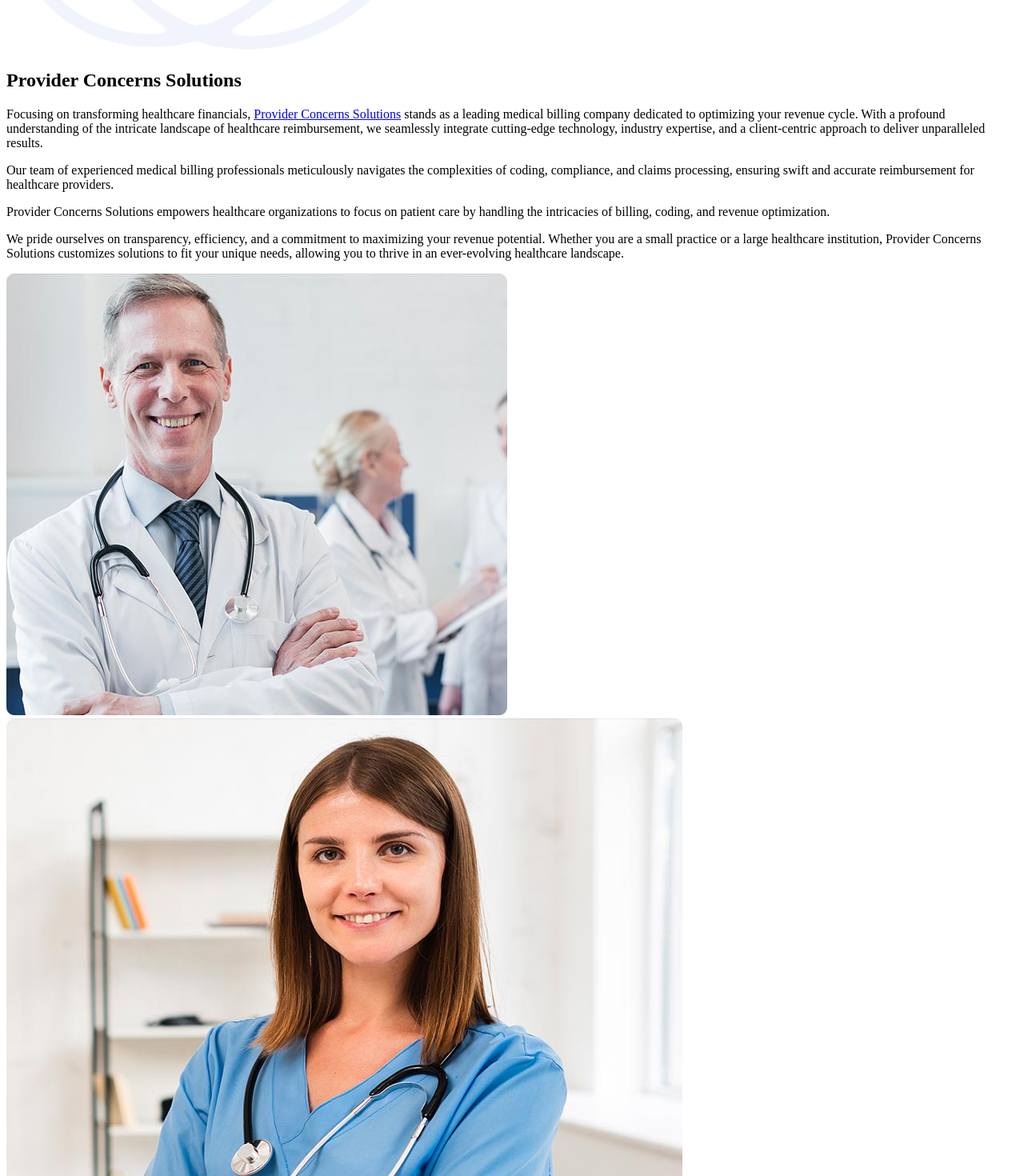
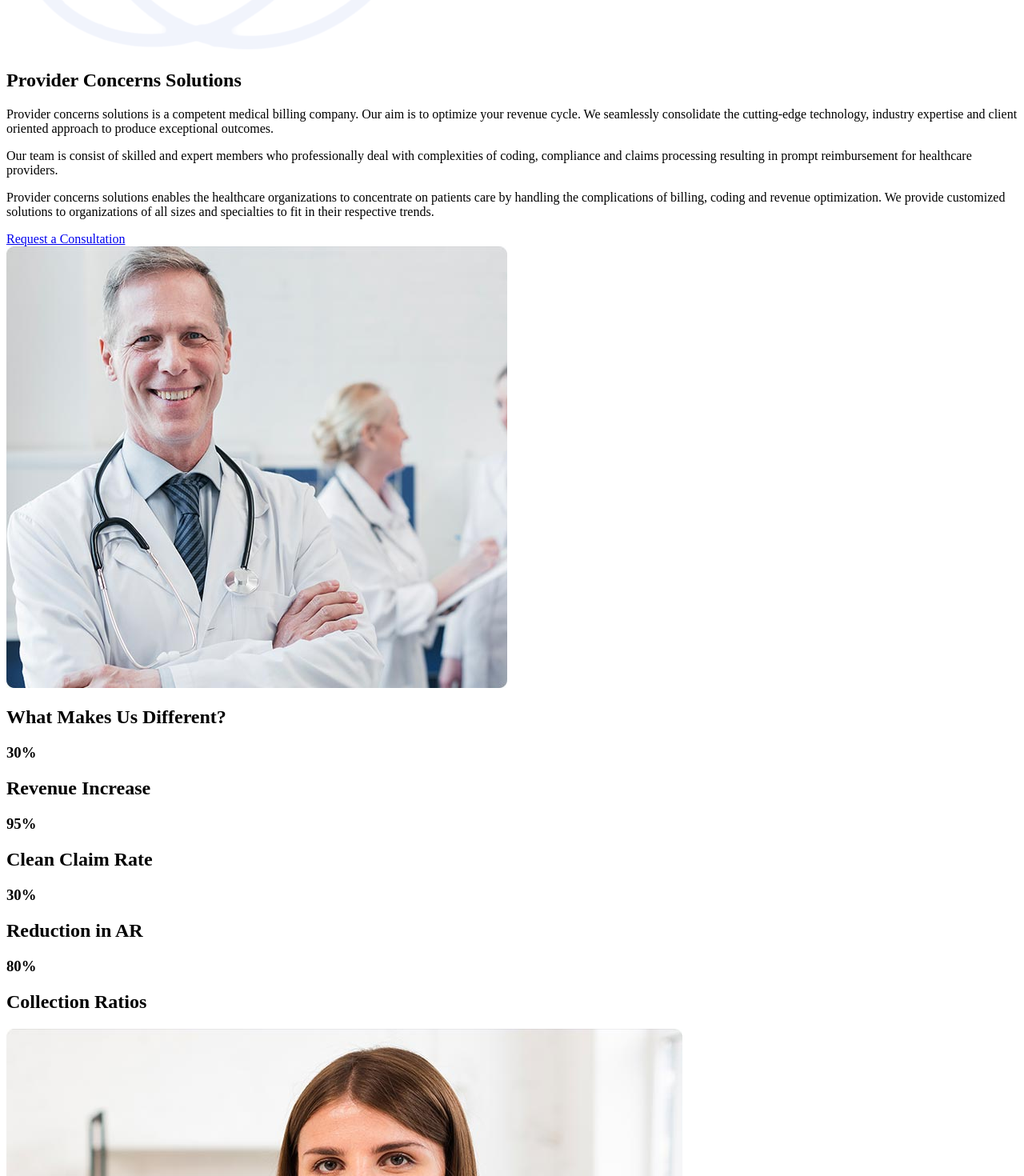
Before and after one commit to ahsanmughal757/provider-concerns, a Next.js app: page /about in a window 1280 px wide. Shown: the part 1220-2690 px from the top of the page at 80% size. Built offline with nearby package versions, Linux system fonts and the light colour scheme.

Commit message:
Changes in About Page

```diff
--- a/components/About/AboutContent.js
+++ b/components/About/AboutContent.js
@@ -1,4 +1,5 @@
 import React from "react";
+import Link from "next/link";
 
 const AboutContent = () => {
   return (
@@ -15,33 +16,27 @@ const AboutContent = () => {
                 <img src="/images/about-shape1.png" alt="About" />
                 <h2>Provider Concerns Solutions</h2>
                 <p>
-                  Focusing on transforming healthcare financials, <a href="#" className="provider-link">Provider
-                  Concerns Solutions</a> stands as a leading medical billing company
-                  dedicated to optimizing your revenue cycle. With a profound
-                  understanding of the intricate landscape of healthcare
-                  reimbursement, we seamlessly integrate cutting-edge
-                  technology, industry expertise, and a client-centric approach
-                  to deliver unparalleled results.{" "}
+                  Provider concerns solutions is a competent medical billing
+                  company. Our aim is to optimize your revenue cycle. We
+                  seamlessly consolidate the cutting-edge technology, industry
+                  expertise and client oriented approach to produce exceptional
+                  outcomes.{" "}
                 </p>
                 <p>
-                  Our team of experienced medical billing professionals
-                  meticulously navigates the complexities of coding, compliance,
-                  and claims processing, ensuring swift and accurate
-                  reimbursement for healthcare providers.{" "}
+                  Our team is consist of skilled and expert members who
+                  professionally deal with complexities of coding, compliance
+                  and claims processing resulting in prompt reimbursement for
+                  healthcare providers.{" "}
                 </p>
                 <p>
-                  Provider Concerns Solutions empowers healthcare organizations
-                  to focus on patient care by handling the intricacies of
-                  billing, coding, and revenue optimization.{" "}
+                  Provider concerns solutions enables the healthcare
+                  organizations to concentrate on patients care by handling the
+                  complications of billing, coding and revenue optimization. We
+                  provide customized solutions to organizations of all sizes and
+                  specialties to fit in their respective trends.{" "}
                 </p>
-                <p>
-                  We pride ourselves on transparency, efficiency, and a
-                  commitment to maximizing your revenue potential. Whether you
-                  are a small practice or a large healthcare institution,
-                  Provider Concerns Solutions customizes solutions to fit your
-                  unique needs, allowing you to thrive in an ever-evolving
-                  healthcare landscape.{" "}
-                </p>
+
+                <Link href="/request-consultation">Request a Consultation</Link>
               </div>
             </div>
 
--- /dev/null
+++ b/components/About/CompanyValues.js
@@ -0,0 +1,76 @@
+import React from "react";
+import Link from "next/link";
+
+const CompanyValues = () => {
+  return (
+    <div className="services-area pb-70 mt-5">
+      <div className="container">
+        <div className="section-different d-flex flex-column justify-content-center align-items-center">
+          {/* <span>Services</span> */}
+          <h2>Our Company Values</h2>
+        </div>
+
+        <div className="row justify-content-start">
+          <div className="col-sm-6 col-lg-6">
+            <div className="values-item bg">
+              <div className="service-front">
+                <i class="icofont-win-trophy"></i>
+                <h3>Proficiency</h3>
+                <p>
+                  Our certified and highly trained team is proficient in the
+                  field of medical billing. They are kept updated with the
+                  current regulations and technologies.
+                </p>
+              </div>
+            </div>
+          </div>
+
+          <div className="col-sm-6 col-lg-6">
+            <div className="values-item bg">
+              <div className="service-front">
+                <i class="icofont-people"></i>
+
+                <h3>Variety</h3>
+                <p>
+                  Our team is composed of members with diverse talents, that
+                  aids to satisfy all the requirements of all type and size of
+                  organizations.
+                </p>
+              </div>
+            </div>
+          </div>
+
+          <div className="col-sm-6 col-lg-6">
+            <div className="values-item bg">
+              <div className="service-front">
+                <i class="icofont-unique-idea"></i>
+                <h3>Creativity</h3>
+                <p>
+                  At PCS the administration is a force that always encourage
+                  creativity and mindfulness among its team to provide our
+                  clients with innovative, efficient and accurate performances.
+                </p>
+              </div>
+            </div>
+          </div>
+
+          <div className="col-sm-6 col-lg-6">
+            <div className="values-item bg">
+              <div className="service-front">
+                <i class="icofont-bulb-alt"></i>
+                <h3>Innovation</h3>
+                <p>
+                  Our company is well equipped with latest technology and
+                  innovative ideas to keep up with the continuous changing
+                  patterns of medical billing.
+                </p>
+              </div>
+            </div>
+          </div>
+        </div>
+      </div>
+    </div>
+  );
+};
+
+export default CompanyValues;
--- /dev/null
+++ b/components/About/WhatMakesDifferent.js
@@ -0,0 +1,67 @@
+import React from "react";
+import Link from "next/link";
+
+const WhatMakesDifferent = () => {
+  return (
+    <div className="services-area pb-70 mt-5">
+      <div className="container">
+        <div className="section-different d-flex flex-column justify-content-center align-items-center">
+          {/* <span>Services</span> */}
+          <h2>What Makes Us Different?</h2>
+        </div>
+
+        <div className="row justify-content-center">
+          <div className="col-sm-6 col-lg-3">
+            <div className="difference-item bg">
+              <div className="service-front">
+                <i class="icofont-chart-histogram"></i>
+                <span className="text-content">
+                  <h3>30%</h3>
+                  <h2 className="heading">Revenue Increase</h2>
+                </span>
+              </div>
+            </div>
+          </div>
+
+          <div className="col-sm-6 col-lg-3">
+            <div className="difference-item bg">
+              <div className="service-front">
+                <i class="icofont-law-document"></i>
+                <span className="text-content">
+                  <h3>95%</h3>
+                  <h2 className="heading">Clean Claim Rate</h2>
+                </span>
+              </div>
+            </div>
+          </div>
+
+          <div className="col-sm-6 col-lg-3">
+            <div className="difference-item bg">
+              <div className="service-front">
+                <i class="icofont-swoosh-down"></i>
+                <span className="text-content">
+                  <h3>30%</h3>
+                  <h2 className="heading">Reduction in AR</h2>
+                </span>
+              </div>
+            </div>
+          </div>
+
+          <div className="col-sm-6 col-lg-3">
+            <div className="difference-item bg">
+              <div className="service-front">
+                <i class="icofont-document-folder"></i>
+                <span className="text-content">
+                  <h3>80%</h3>
+                  <h2 className="heading">Collection Ratios</h2>
+                </span>
+              </div>
+            </div>
+          </div>
+        </div>
+      </div>
+    </div>
+  );
+};
+
+export default WhatMakesDifferent;
--- a/pages/about.js
+++ b/pages/about.js
@@ -1,17 +1,14 @@
 import React from "react";
 import TopHeader from "../components/_App/TopHeader";
 import Navbar from "../components/_App/Navbar";
-import PageBanner from "../components/Common/PageBanner";
 import Footer from "../components/_App/Footer";
-import OurExpertise from "../components/HomeTwo/OurExpertise";
-import Services from "../components/HomeOne/Services";
-import TestimonialSlider from "../components/Common/TestimonialSlider";
-import LatestBlogPost from "../components/Common/LatestBlogPost";
-import FunFacts from "../components/Common/FunFacts";
+
 import AboutContent from "../components/About/AboutContent";
 import Vision from "../components/About/Vision";
 import Mission from "../components/About/Mission";
 import GoogleMap from "../components/HomeOne/GoogleMap";
+import WhatMakesDifferent from "../components/About/WhatMakesDifferent";
+import CompanyValues from "../components/About/CompanyValues";
 
 const About = () => {
   return (
@@ -27,8 +24,9 @@ const About = () => {
         activePageText="About"
         bgImage="page-title-one"
       /> */}
+      <AboutContent />
 
-      <AboutContent />
+      <WhatMakesDifferent />
 
       {/* <FunFacts /> */}
 
@@ -37,6 +35,8 @@ const About = () => {
       <Vision />
 
       <Mission />
+
+      <CompanyValues />
 
       {/* <Services /> */}
 
--- a/styles/style.css
+++ b/styles/style.css
@@ -810,7 +810,6 @@ button:focus {
   margin-bottom: 20px;
 }
 
-
 .about-item h2::after {
   content: "";
   display: block;
@@ -974,7 +973,7 @@ button:focus {
 
 .service-item {
   margin-bottom: 30px;
-  box-shadow: 0px 0px 25px 0px rgba(221, 221, 221, 0.7490196078);
+  box-shadow: 0px 5px 25px 5px rgba(221, 221, 221, 0.7490196078);
   text-align: center;
   position: relative;
   padding-top: 25px;
@@ -2290,6 +2289,130 @@ footer {
   margin-left: 85px;
 }
 
+.section-different {
+  max-width: 100%;
+  margin-left: 0;
+  margin-bottom: 40px;
+  margin-top: -5px;
+}
+
+.section-different span {
+  display: inline-block;
+  color: #0046c0;
+  font-size: 15px;
+  font-weight: 600;
+  margin-bottom: 5px;
+}
+.section-different h2 {
+  font-size: 38px;
+  font-weight: 700;
+  color: #232323;
+}
+.section-different h2::after {
+  display: block;
+  position: relative;
+  margin-top: 15px;
+  content: "";
+  width: 80px;
+  height: 5px;
+  background-color: #0046c0;
+  border-radius: 5px;
+}
+
+.difference-item {
+  margin-bottom: 30px;
+  box-shadow: 0px 5px 25px 5px rgba(221, 221, 221, 0.7490196078);
+  text-align: center;
+  position: relative;
+  padding-top: 25px;
+  padding-bottom: 25px;
+  padding-left: 15px;
+  padding-right: 15px;
+  height: fit-content;
+}
+
+.difference-item .service-front:hover .text-content * {
+  color: #fd5f00;
+}
+.difference-item .service-front {
+  transition: 0.5s all ease;
+  display: block;
+}
+.difference-item .service-front i {
+  display: block;
+  color: #4d93e9;
+  font-size: 65px;
+  margin-bottom: 20px;
+}
+
+.difference-item .service-front h3 {
+  font-weight: 600;
+  font-size: 32px;
+  margin-bottom: 12px;
+  transition: 0.3s all ease-out;
+}
+
+.difference-item .service-front .heading {
+  font-weight: 300;
+  font-size: 18px;
+  margin-bottom: 12px;
+  transition: 0.3s all ease-out;
+}
+
+.difference-item .service-front h3:hover {
+  color: #fd5f00;
+}
+
+.values-item {
+  margin-bottom: 30px;
+  box-shadow: 0px 3px 3px 2px rgba(221, 221, 221, 0.7490196078);
+  text-align: left;
+  position: relative;
+  padding-top: 25px;
+  padding-bottom: 25px;
+  padding-left: 25px;
+  padding-right: 25px;
+  height: 250px;
+  transition: 0.3s box-shadow ease;
+}
+.values-item:hover {
+  box-shadow: 0px 5px 25px 5px rgba(221, 221, 221, 0.7490196078);
+}
+
+
+.values-item .service-front:hover a * {
+  color: #fd5f00;
+}
+.values-item .service-front {
+  transition: 0.5s all ease;
+  display: block;
+}
+.values-item .service-front i {
+  display: block;
+  color: #4d93e9;
+  font-size: 40px;
+  margin-bottom: 20px;
+}
+
+.values-item .service-front h3 {
+  font-weight: 600;
+  font-size: 18px;
+  margin-bottom: 12px;
+  transition: 0.3s all ease-out;
+}
+
+.values-item .service-front p {
+  font-weight: 300;
+  font-size: 14px;
+  margin-bottom: 12px;
+  transition: 0.3s all ease-out;
+}
+
+.values-item .service-front h3:hover {
+  color: #fd5f00;
+}
+
+
 /*-- End About --*/
 /*-- Speciality --*/
 .speciality-right-two {
```
